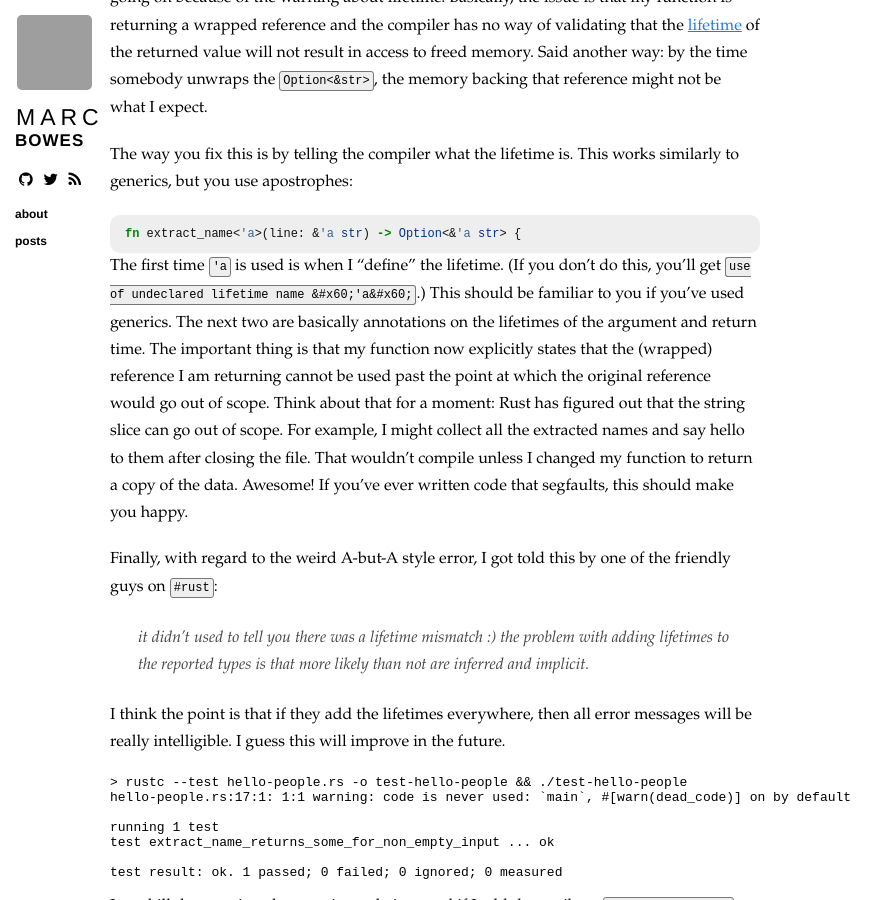
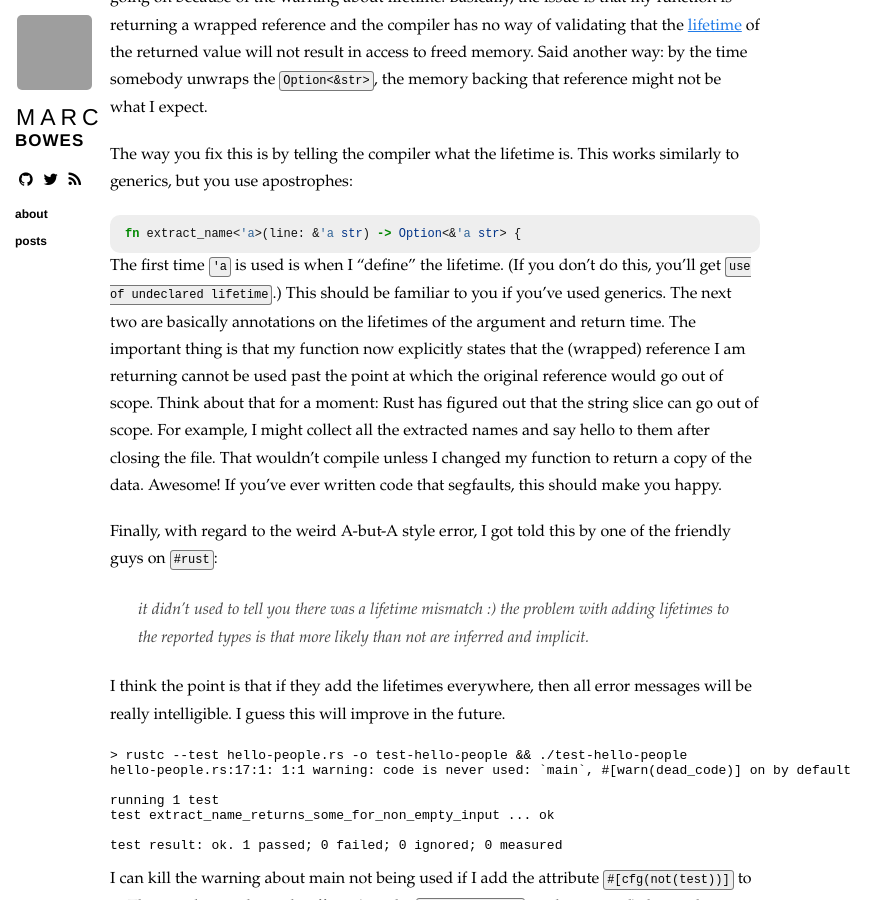
Before and after one commit to marcbowes/marcbowes.github.io, a Jekyll site: the page built from _posts/2014-01-10-hello-people-in-rust.markdown, in a window 1280 px wide and 900 px high, scrolled down 1301 px. Shown: the whole window, without its empty margins (0-895 px from the left). Built offline with Jekyll 4.4.1, drawn with Linux system fonts in a browser that asks for light colours; nearby versions of some CDN libraries; Markdown is read by kramdown in place of the engine named in the settings; grey boxes are pictures that could not be loaded.

Commit message:
Fix some HTML entities in latest Rust post

```diff
--- a/_posts/2014-01-10-hello-people-in-rust.markdown
+++ b/_posts/2014-01-10-hello-people-in-rust.markdown
@@ -18,7 +18,7 @@
 use std::io::buffered::BufferedReader;
 use std::io::File;
 
-fn extract_name(line: &amp;str) -> Option<&str> {
+fn extract_name(line: &str) -> Option<&str> {
     if line.is_empty() {
         None
     } else {
@@ -95,18 +95,17 @@
 {% endhighlight %}
 
 The first time `'a` is used is when I "define" the lifetime. (If you
-don't do this, you'll get `use of undeclared lifetime name
-&#x60;'a&#x60;`.) This should be familiar to you if you've used
-generics. The next two are basically annotations on the lifetimes of
-the argument and return time. The important thing is that my function
-now explicitly states that the (wrapped) reference I am returning
-cannot be used past the point at which the original reference would go
-out of scope. Think about that for a moment: Rust has figured out that
-the string slice can go out of scope. For example, I might collect all
-the extracted names and say hello to them after closing the file. That
-wouldn't compile unless I changed my function to return a copy of the
-data. Awesome! If you've ever written code that segfaults, this should
-make you happy.
+don't do this, you'll get `use of undeclared lifetime`.) This should
+be familiar to you if you've used generics. The next two are basically
+annotations on the lifetimes of the argument and return time. The
+important thing is that my function now explicitly states that the
+(wrapped) reference I am returning cannot be used past the point at
+which the original reference would go out of scope. Think about that
+for a moment: Rust has figured out that the string slice can go out of
+scope. For example, I might collect all the extracted names and say
+hello to them after closing the file. That wouldn't compile unless I
+changed my function to return a copy of the data. Awesome! If you've
+ever written code that segfaults, this should make you happy.
 
 Finally, with regard to the weird A-but-A style error, I got told
 this by one of the friendly guys on `#rust`:
```
